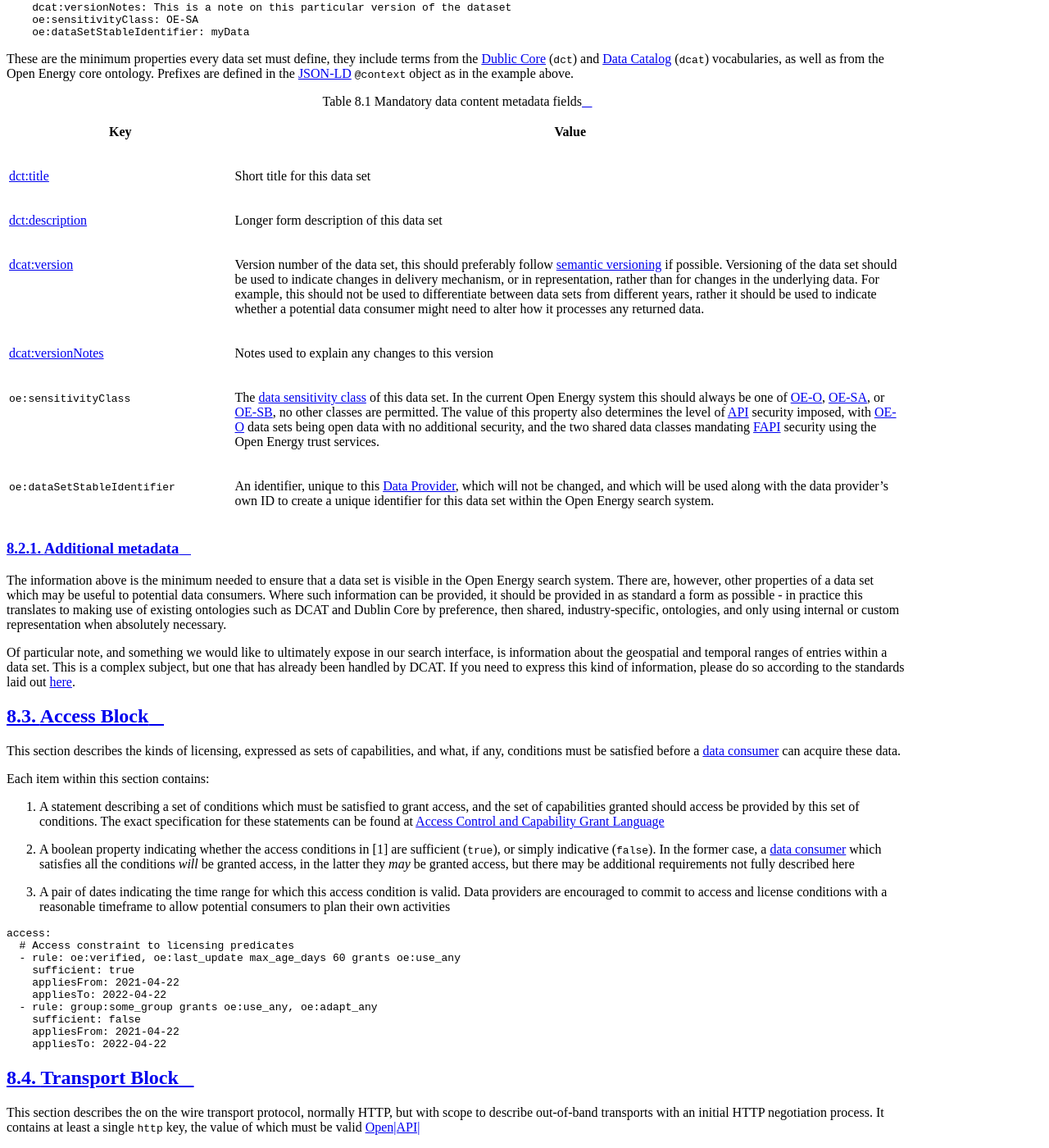
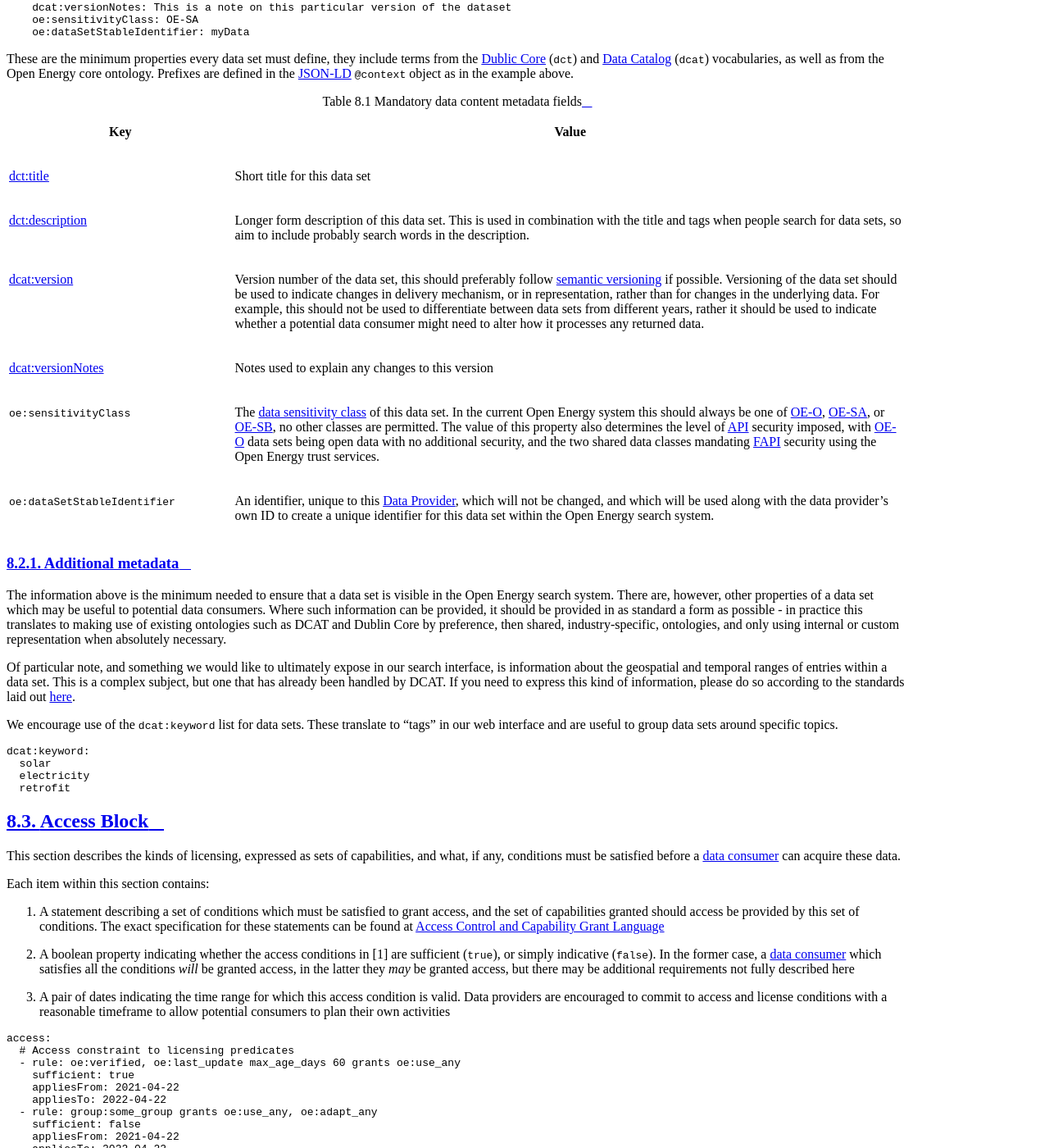
Before and after one commit to icebreakerone/open-energy-technical-docs, a Sphinx documentation site: the page built from docs/metadata.rst, in a window 1280 px wide and 1400 px high, scrolled down 1837 px. Shown: the whole window at 82% size. Built offline with Sphinx 7.4.7 and the Read the Docs theme 2.0.0, drawn with Linux system fonts in a browser that asks for light colours; the version number could not be read and is left out.

Commit message:
Add dcat:keyword recommendation and nudge people to consider SEO of dcat:description

```diff
--- a/docs/metadata.rst
+++ b/docs/metadata.rst
@@ -74,7 +74,7 @@ as in the example above.
    * - `dct:title <https://www.dublincore.org/specifications/dublin-core/dcmi-terms/terms/title/>`_
      - Short title for this data set
    * - `dct:description <https://www.dublincore.org/specifications/dublin-core/dcmi-terms/terms/description/>`_
-     - Longer form description of this data set
+     - Longer form description of this data set. This is used in combination with the title and tags when people search for data sets, so aim to include probably search words in the description.
    * - `dcat:version <https://www.w3.org/TR/vocab-dcat-3/#Property:resource_version>`_
      - Version number of the data set, this should preferably follow `semantic versioning <https://semver.org/>`_ if
        possible. Versioning of the data set should be used to indicate changes in delivery mechanism, or in
@@ -105,6 +105,15 @@ Of particular note, and something we would like to ultimately expose in our sear
 geospatial and temporal ranges of entries within a data set. This is a complex subject, but one that has already been
 handled by DCAT. If you need to express this kind of information, please do so according to the standards laid out
 `here <https://www.w3.org/TR/vocab-dcat-2/#time-and-space>`_.
+
+We encourage use of the ``dcat:keyword`` list for data sets. These translate to "tags" in our web interface and are useful to group data sets around specific topics.
+
+.. code-block:: yaml
+
+  dcat:keyword:
+    solar
+    electricity
+    retrofit
 
 Access Block
 ------------
```
